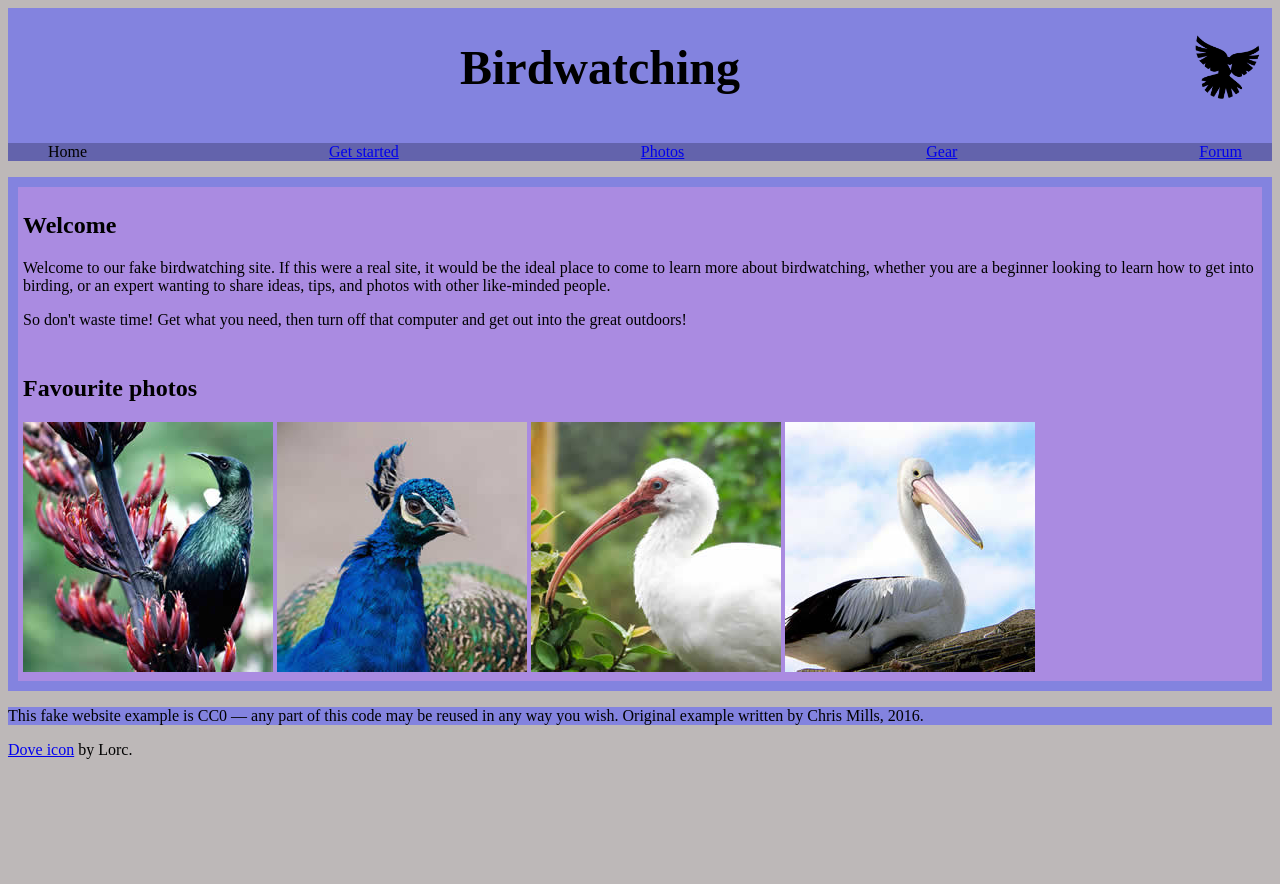
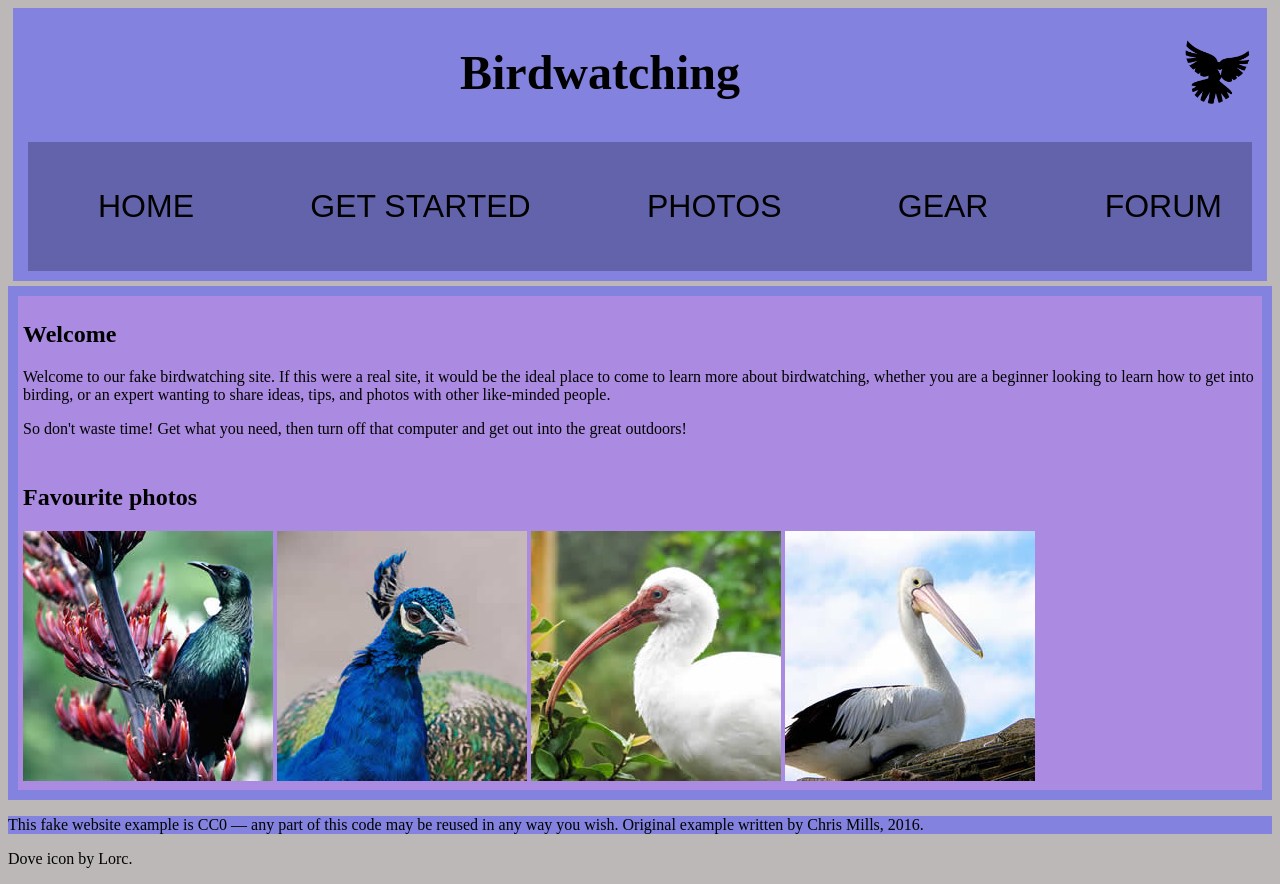
Before and after one commit to austinhunt818/cs408_module4, a plain HTML site: page index.html in a window 1280 px wide. Before the commit the page ends 800 px from the top, so only its background shows below. Drawn offline with Linux system fonts and the light colour scheme.

Commit message:
Made some padding and margin changes

```diff
--- a/css/style.css
+++ b/css/style.css
@@ -5,6 +5,8 @@ body{
 header{
     background-color: rgb(131, 131, 223);
     text-align: center;
+    padding: 5px;
+    margin: 5px;
 }
 
 nav{
@@ -12,7 +14,11 @@ nav{
     grid-column-start: 1;
     grid-column-end: 4;
     grid-row-start: 3;
-    padding-right: 30px;
+    padding: 30px;
+    margin: 10px;
+    margin-bottom: 5px;
+    text-transform: uppercase;
+    font-family: sans-serif;
 }
 
 ul{
@@ -56,3 +62,13 @@ ul{
 footer{
     background-color: rgb(131, 131, 223);
 }
+
+li{
+    font-size: 2rem;
+    color: black
+}
+
+a{
+    color: inherit;
+    text-decoration: none;
+}
```
